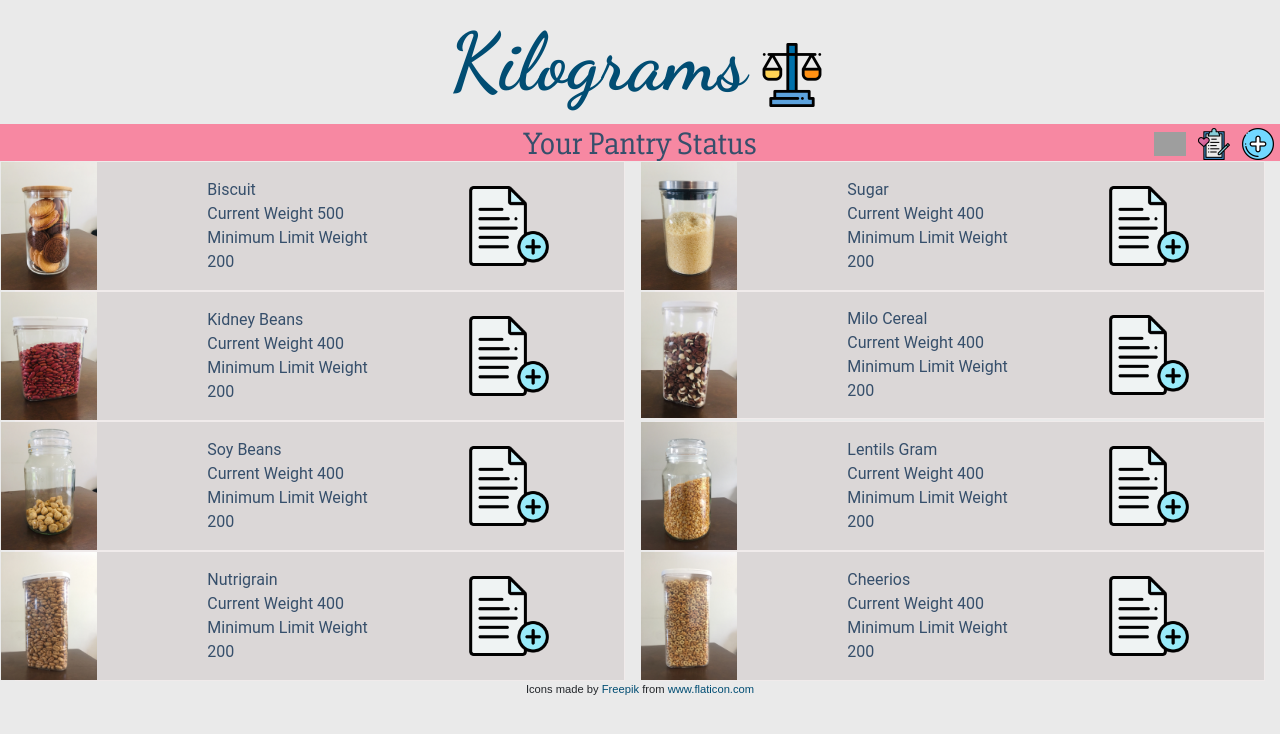
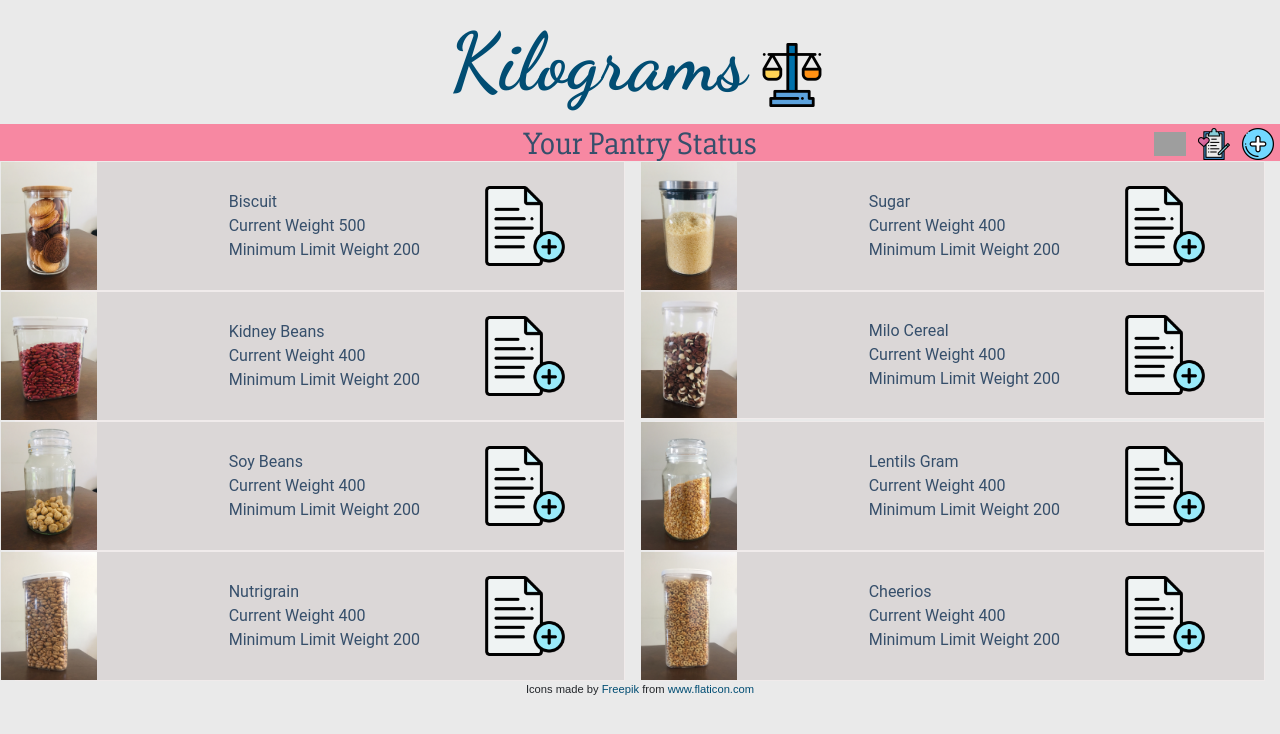
Before and after one commit to jayagajjar/kilograms, a React (Create React App) app in the folder client/: page / in a window 1280 px wide. Both pictures are taken after a click on the button 788 px from the left and 61 px from the top of the page. Shown: the top 734 px of the page. Built offline with nearby package versions, Linux system fonts and the light colour scheme; grey boxes are pictures that could not be loaded.

Commit message:
List checking alignments

```diff
--- a/client/public/css/styles.css
+++ b/client/public/css/styles.css
@@ -165,7 +165,7 @@
   align-self: center;
 }
 .add_to_list_div{
-  padding-left: 4rem;
+
 }
 
 .nav_btn,.add_to_list_btn{
--- a/client/src/Item.jsx
+++ b/client/src/Item.jsx
@@ -7,14 +7,14 @@
   return (
     <div className="col one_item_status">
       <div className="row">
-        <div className="col item_icon_div">
+        <div className="col-4 item_icon_div">
           <img
             className="item_icon_image"
             src={"images/" + props.image + ".jpg"}
             alt=""
           />
         </div>
-        <div className="col item_details">
+        <div className="col-5 item_details">
           <div className="row">
             <div className="col">{props.name}</div>
           </div>
@@ -25,7 +25,7 @@
             <div className="col">Minimum Limit Weight {props.minWeightReq}</div>
           </div>
         </div>
-        <div className="col add_to_list_div">
+        <div className="col-3 add_to_list_div">
           <button
             onClick={clickHandler}
             className="add_to_list_btn"
```
